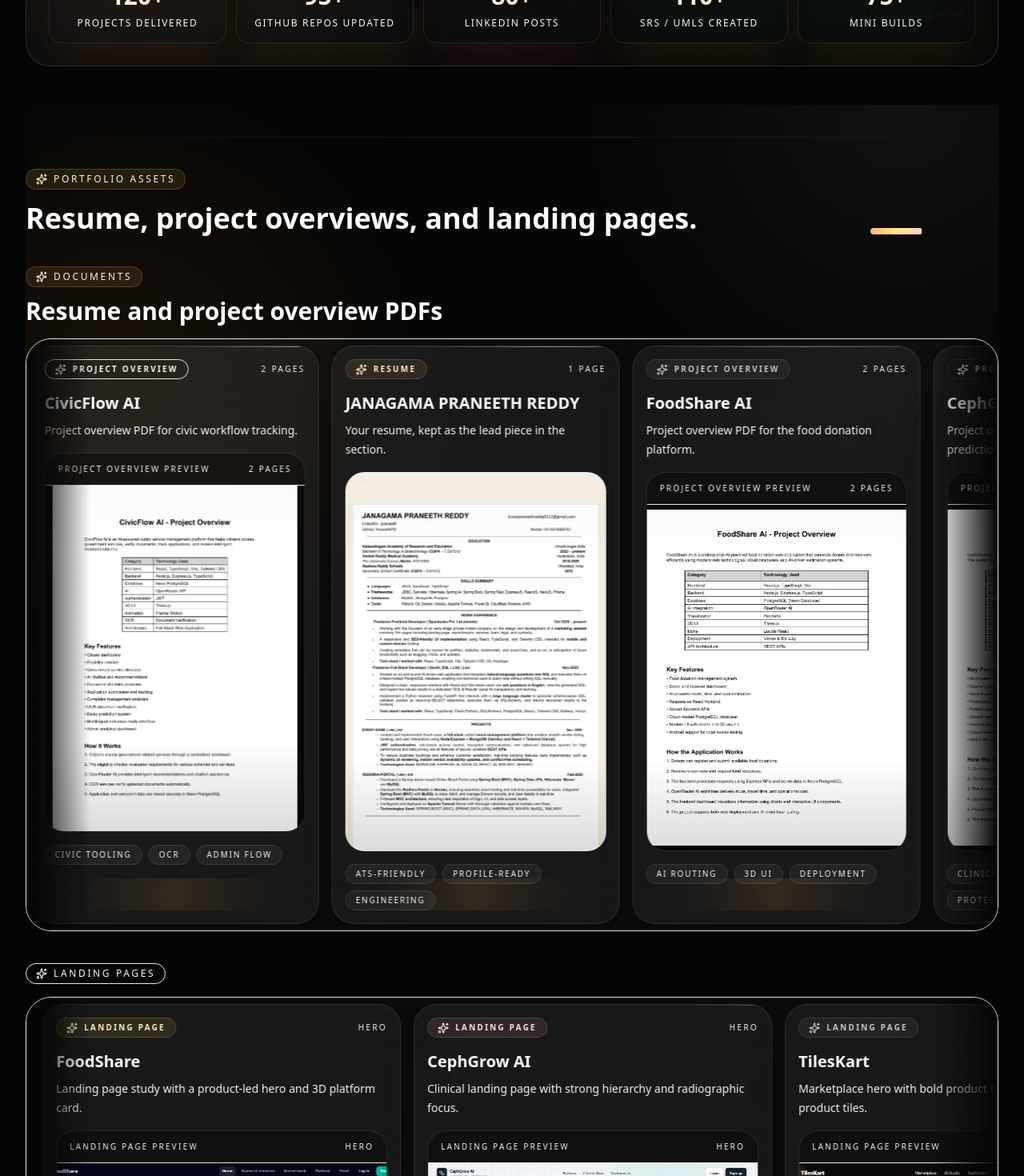
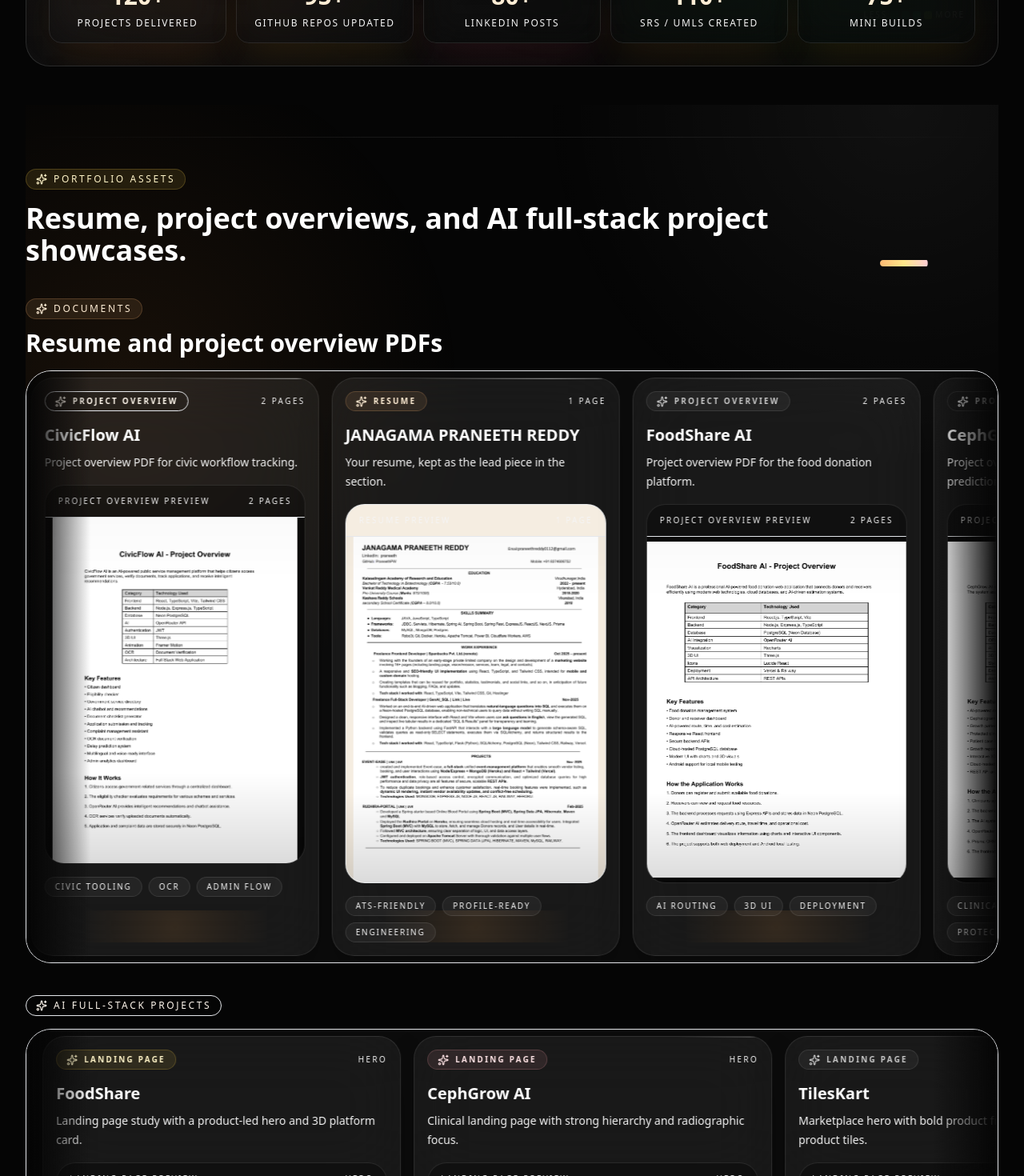
Before and after one commit to PraneethPW/PROJECT_STUDIO, a React (Vite) app in the folder homepage/: page / in a window 1280 px wide. Shown: the part 3997-5467 px from the top of the page at 80% size. Built offline with nearby package versions, Linux system fonts and the light colour scheme.

Commit message:
Rename project showcase section

```diff
--- a/homepage/src/App.tsx
+++ b/homepage/src/App.tsx
@@ -1404,7 +1404,7 @@ const PortfolioVault: React.FC = () => {
           <div>
             <SectionLabel tone="gold">Portfolio assets</SectionLabel>
             <h2 className="mt-4 text-3xl font-semibold text-white sm:text-4xl">
-              Resume, project overviews, and landing pages.
+              Resume, project overviews, and AI full-stack project showcases.
             </h2>
           </div>
           <div className="hidden h-2 w-40 overflow-hidden rounded-full bg-white/8 md:block">
@@ -1424,7 +1424,7 @@ const PortfolioVault: React.FC = () => {
         />
 
         <MotionRail
-          label="Landing pages"
+          label="AI full-stack projects"
           tone="sun"
           items={landingPageDocs}
           direction="right"
```
